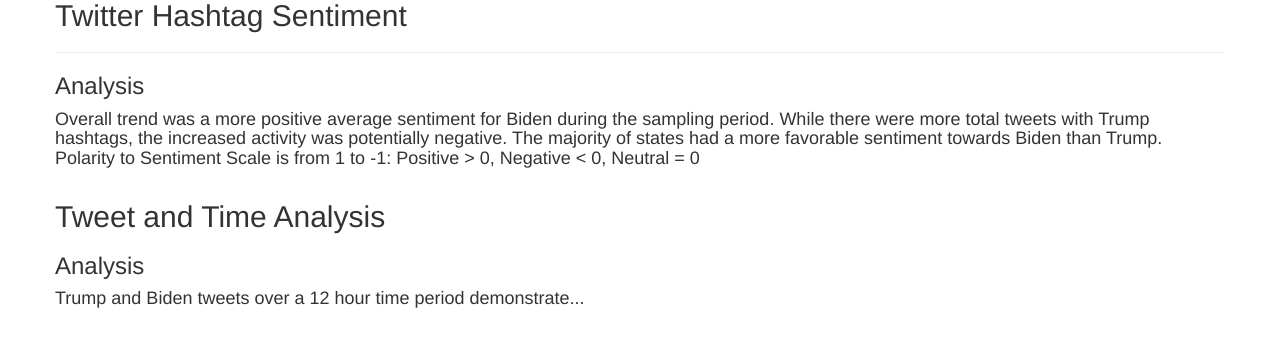
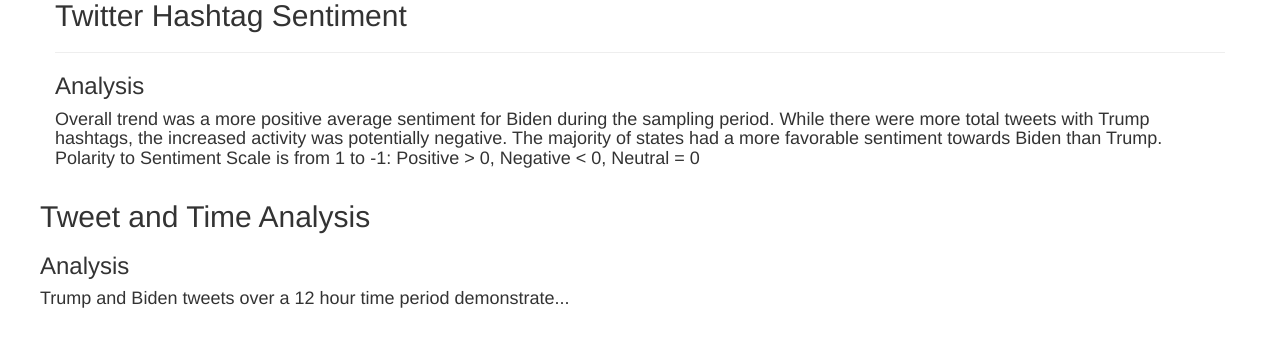
Before and after one commit to olivedisaster/Project-2, a Flask app: page / in a window 1280 px wide. Shown: the part 291-638 px from the top of the page. Run offline with Flask 2, Linux system fonts and the light colour scheme; data that the repository does not hold is empty; parts of the project's set-up code (start-up, migrations or seed data) failed here and were passed over; some libraries are stand-ins or nearby versions.

Commit message:
html fix

```diff
--- a/templates/index.html
+++ b/templates/index.html
@@ -38,10 +38,10 @@
       <div class="col-md-12">
         <div id="sentstate"></div>
     </div>
-    <div class=“row”>
+    <div class="row">
       <h2> Tweet and Time Analysis</h2>
-      <div class=“col-md-4">
-        <div id=“timetweets”></div>
+      <div class="col-md-12">
+        <div id="timetweets"></div>
       </div>
       <h3> Analysis </h3>
       <h4>Trump and Biden tweets over a 12 hour time period demonstrate...
```
